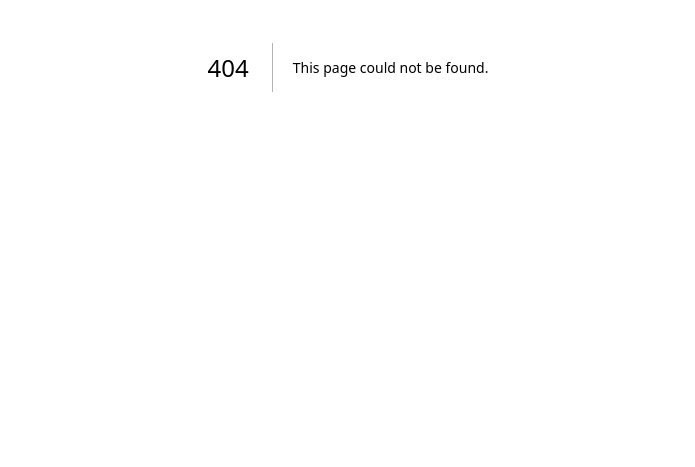
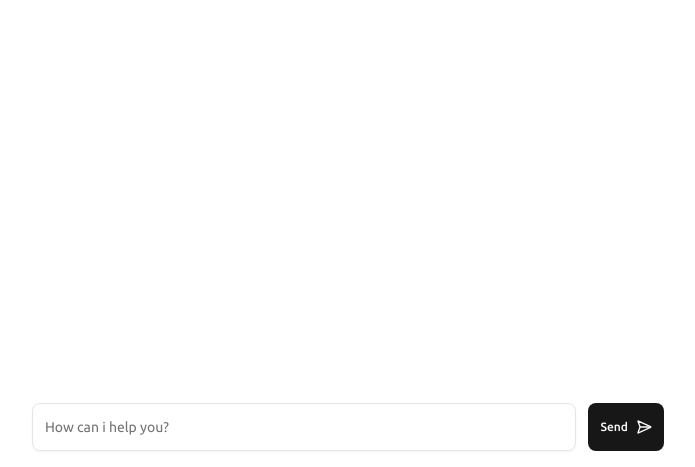
Before and after one commit to RithyBondeth/Next-AI-Chatbot, a Next.js app: page /ui/chat in a window 1280 px wide. Before the commit this address had no page. Shown: the part 333-800 px from the top of the page, without its empty margins (292-987 px from the left). Built offline with nearby package versions, Linux system fonts and the light colour scheme.

Commit message:
handle chat ui

```diff
--- /dev/null
+++ b/app/ui/chat/page.tsx
@@ -0,0 +1,95 @@
+"use client";
+
+import { Button } from "@/components/ui/button";
+import { Input } from "@/components/ui/input";
+import { LucideSendHorizonal } from "lucide-react";
+import React, { useState } from "react";
+import { useChat } from "@ai-sdk/react";
+import { Spinner } from "@/components/ui/spinner";
+
+type TUIMessage = {
+  id: string;
+  role: "user" | "assistant";
+  parts: TTextUIPart[];
+};
+
+type TTextUIPart = {
+  type: "text";
+  text: string;
+};
+
+export default function ChatPage() {
+  const [input, setInput] = useState<string>("");
+
+  const { messages, sendMessage, status, error, stop } = useChat();
+
+  const handleSubmit = (e: React.FormEvent<HTMLFormElement>) => {
+    e.preventDefault();
+    sendMessage({ text: input });
+    setInput("");
+  };
+
+  return (
+    <div className="h-screen overflow-y-hidden w-1/2 mx-auto flex flex-col">
+      {/* Display Messages */}
+      <div className="min-h-[90%] w-full py-10 overflow-y-scroll no-scrollbar">
+        {error && <div className="text-red-500">{error.message}</div>}
+        {messages.map((message) => (
+          <div key={message.id}>
+            <div>{message.role === "user" ? "You:" : "Assistant:"}</div>
+            {message.parts.map((part, index) => {
+              switch (part.type) {
+                case "text":
+                  return (
+                    <div
+                      key={`${message.id}-${index}`}
+                      className="whitespace-pre-wrap"
+                    >
+                      {part.text}
+                    </div>
+                  );
+                default:
+                  null;
+              }
+            })}
+          </div>
+        ))}
+        {(status === "submitted" || status === "streaming") && <Spinner />}
+      </div>
+
+      {/* Input Text - Prompt */}
+      <form
+        onSubmit={handleSubmit}
+        className="h-[10%] w-full flex items-center justify-center"
+      >
+        <div className="w-full flex items-center justify-between gap-3 px-1">
+          <Input
+            placeholder="How can i help you?"
+            className="h-12"
+            value={input}
+            onChange={(e) => setInput(e.target.value)}
+          />
+          {status === "submitted" || status === "streaming" ? (
+            <Button
+              className="text-xs h-12"
+              variant="destructive"
+              type="button"
+              onClick={stop}
+            >
+              Stop
+            </Button>
+          ) : (
+            <Button
+              className="text-xs h-12"
+              type="submit"
+              disabled={status !== "ready"}
+            >
+              Send
+              <LucideSendHorizonal />
+            </Button>
+          )}
+        </div>
+      </form>
+    </div>
+  );
+}
```
